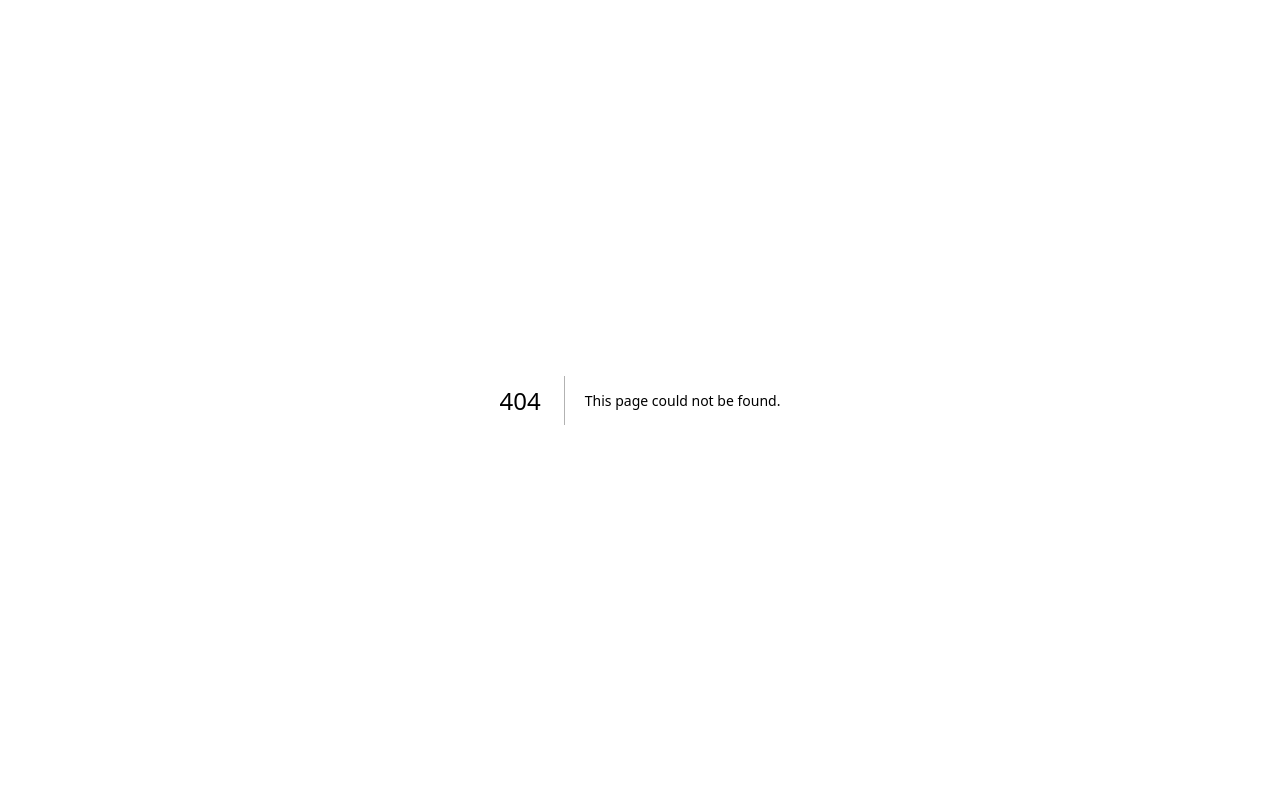
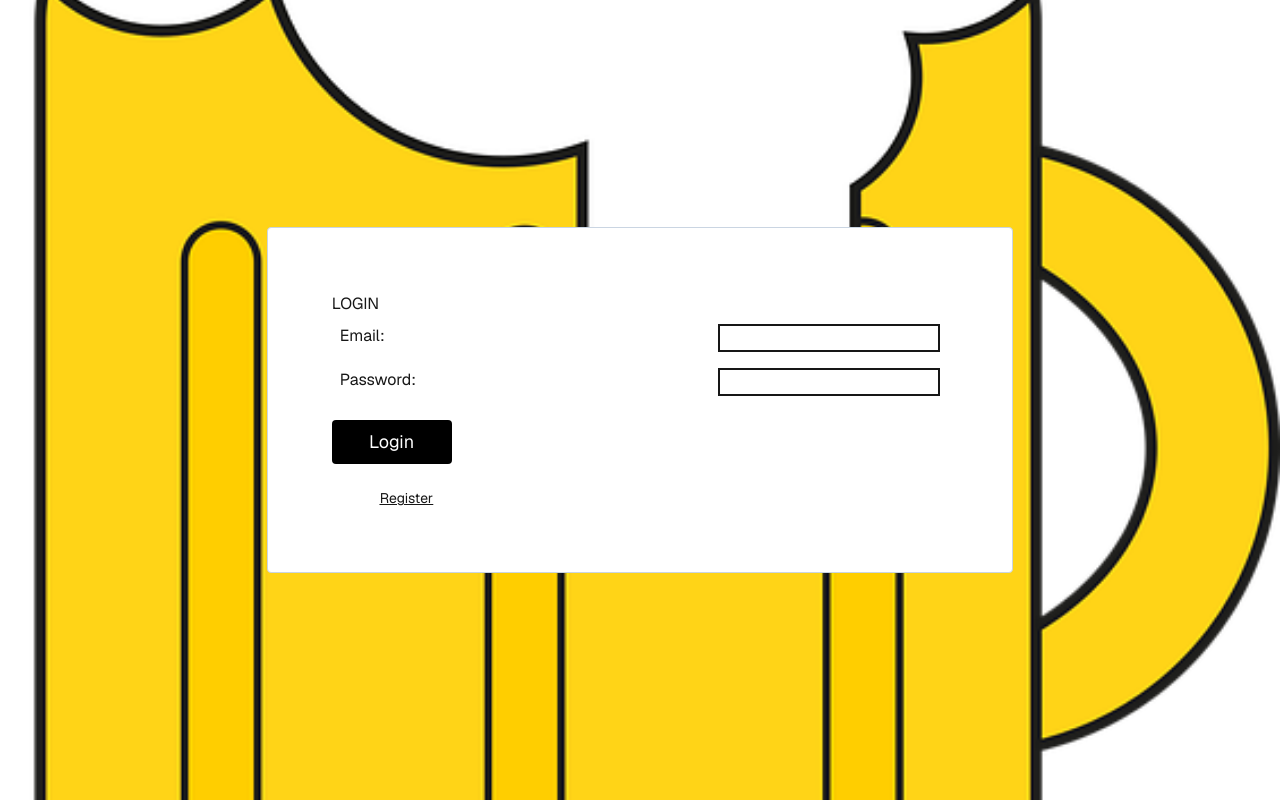
Before and after one commit to dscmari/tourdebar_3, a Next.js app: page /Login in a window 1280 px wide. Before the commit this address had no page. Built offline with nearby package versions, Linux system fonts and the light colour scheme.

Commit message:
reorganize login/register flow

```diff
--- /dev/null
+++ b/src/app/Login/page.tsx
@@ -0,0 +1,22 @@
+import React from 'react'
+import LoginForm from '../../components/LoginForm';
+import Link from 'next/link';
+
+export default function Login() {
+  return (
+    <div className="bg-[url('/logo.png')] bg-cover bg-center grid grid-rows-[20px_1fr_20px] items-center justify-items-center min-h-screen p-8 pb-20 gap-16 sm:p-20 font-[family-name:var(--font-geist-sans)]">
+      <main className="flex flex-col gap-[32px] row-start-2 items-center sm:items-start lg:w-2/3">
+        <div className="bg-white border-1 border-slate-300 p-8 rounded w-full">
+          <LoginForm />
+          <div className=" p-4 pl-0 pt-2 mb-4 lg:pl-20">
+            <div className="underline cursor-pointer text-sm">
+              <Link href="/Register" replace>
+                Register
+              </Link>
+            </div>
+          </div>
+        </div>
+      </main>
+    </div>
+  )
+}
--- /dev/null
+++ b/src/app/Register/page.tsx
@@ -0,0 +1,22 @@
+import React from "react";
+import RegisterForm from "../../components/RegisterForm";
+import Link from "next/link";
+
+export default function Register() {
+  return (
+    <div className="bg-[url('/logo.png')] bg-cover bg-center grid grid-rows-[20px_1fr_20px] items-center justify-items-center min-h-screen p-8 pb-20 gap-16 sm:p-20 font-[family-name:var(--font-geist-sans)]">
+      <main className="flex flex-col gap-[32px] row-start-2 items-center sm:items-start lg:w-2/3">
+        <div className="bg-white border-1 border-slate-300 p-8 rounded w-full">
+          <RegisterForm />
+          <div className=" p-4 pl-0 pt-2 mb-4 lg:pl-20">
+            <div className="underline cursor-pointer text-sm">
+              <Link href="/Login" replace>
+                Login
+              </Link>
+            </div>
+          </div>
+        </div>
+      </main>
+    </div>
+  );
+}
--- a/src/app/page.tsx
+++ b/src/app/page.tsx
@@ -4,12 +4,13 @@ import { auth } from '@/auth';
 
 export default async function Home() {
    const session = await auth()
-   if(session) redirect("/Dashboard")
+   session ? redirect("/Dashboard") : redirect("/Login")
+
 
   return (
     <div className="bg-[url('/logo.png')] bg-cover bg-center grid grid-rows-[20px_1fr_20px] items-center justify-items-center min-h-screen p-8 pb-20 gap-16 sm:p-20 font-[family-name:var(--font-geist-sans)]">
       <main className="flex flex-col gap-[32px] row-start-2 items-center sm:items-start lg:w-2/3">
-        <PageForm />
+        Home
       </main>
     </div>
   );
```
